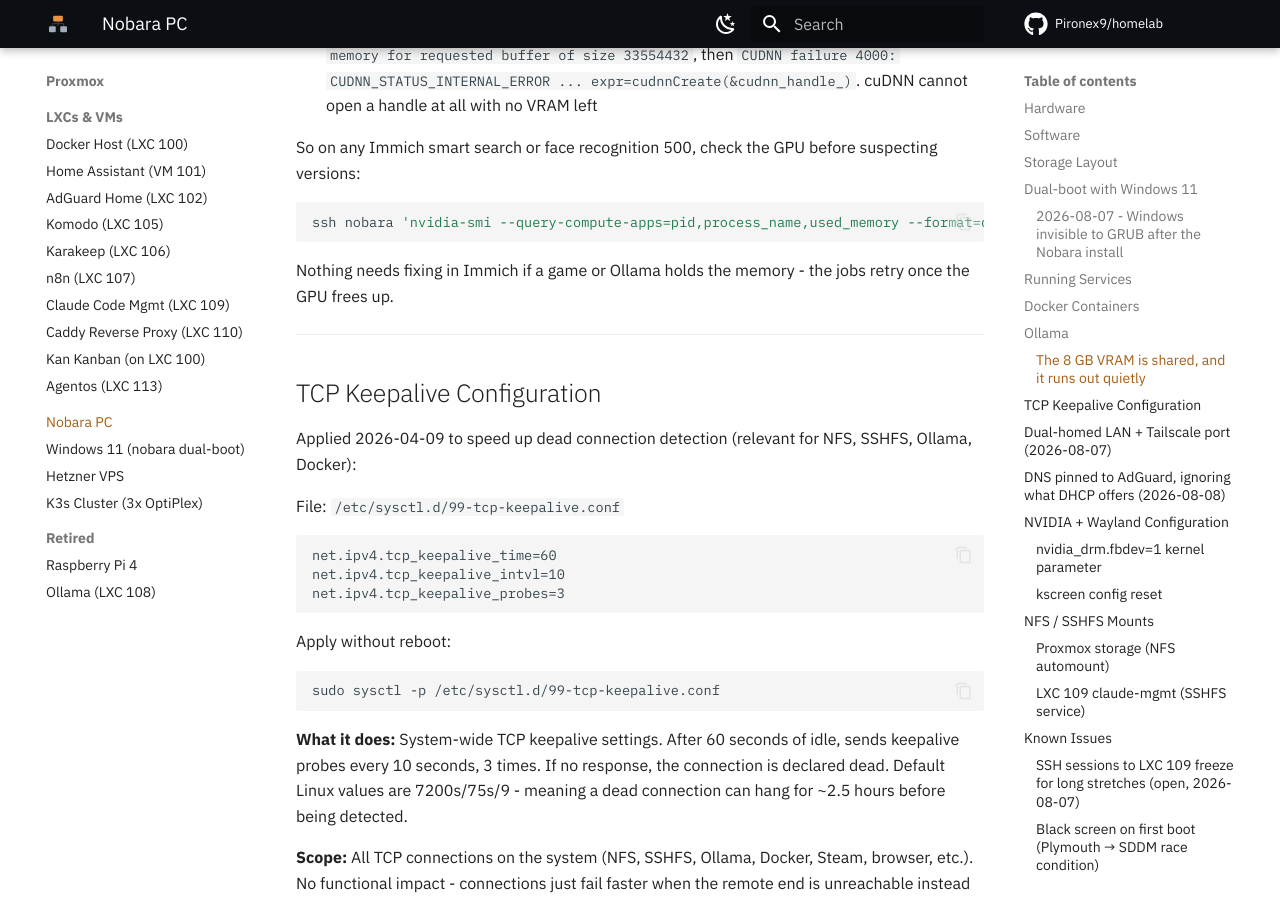
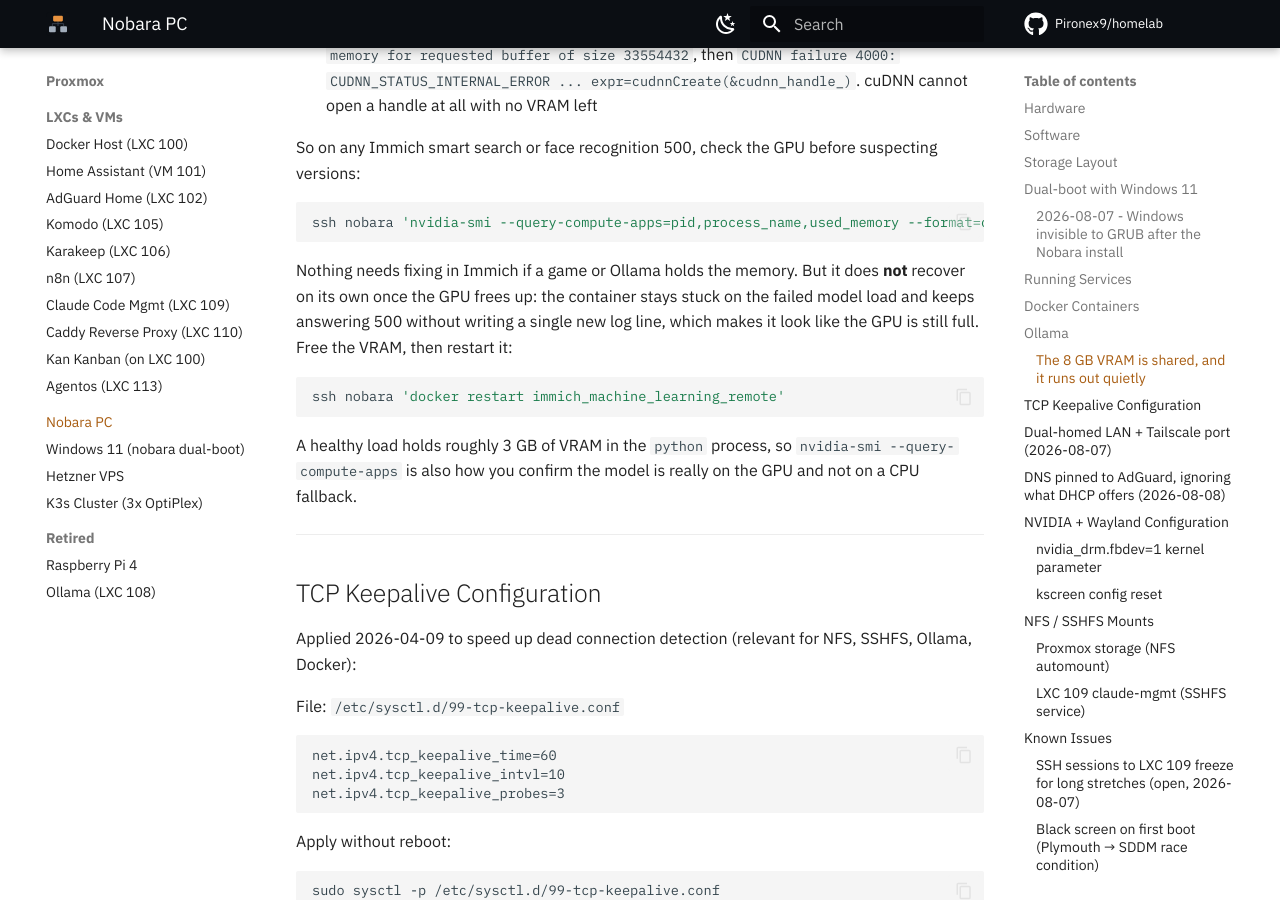
Before and after one commit to Pironex9/homelab, an MkDocs documentation site: the page built from docs/hosts/nobara.md, in a window 1280 px wide and 900 px high, scrolled down 4824 px. Built offline with MkDocs 1.6.1 and Material for MkDocs 9.7.7, drawn with Linux system fonts in a browser that asks for light colours; comment, search, counter and statistics services are not loaded.

Commit message:
docs(nobara): freeing the VRAM is not enough, the ML container stays stuck
Verified after closing the game: 5.5 GB free and smart search still returned 500,
with the container writing no new log line at all, which reads as if the GPU were
still full. A docker restart fixed it, smart search then answered 200 in 3.2 s
with ~3 GB held in the python process.

````diff
--- a/docs/hosts/nobara.md
+++ b/docs/hosts/nobara.md
@@ -160,8 +160,18 @@
 ssh nobara 'nvidia-smi --query-compute-apps=pid,process_name,used_memory --format=csv'
 ```
 
-Nothing needs fixing in Immich if a game or Ollama holds the memory - the jobs
-retry once the GPU frees up.
+Nothing needs fixing in Immich if a game or Ollama holds the memory. But it does
+**not** recover on its own once the GPU frees up: the container stays stuck on the
+failed model load and keeps answering 500 without writing a single new log line,
+which makes it look like the GPU is still full. Free the VRAM, then restart it:
+
+```bash
+ssh nobara 'docker restart immich_machine_learning_remote'
+```
+
+A healthy load holds roughly 3 GB of VRAM in the `python` process, so
+`nvidia-smi --query-compute-apps` is also how you confirm the model is really on
+the GPU and not on a CPU fallback.
 
 ---
 
````
